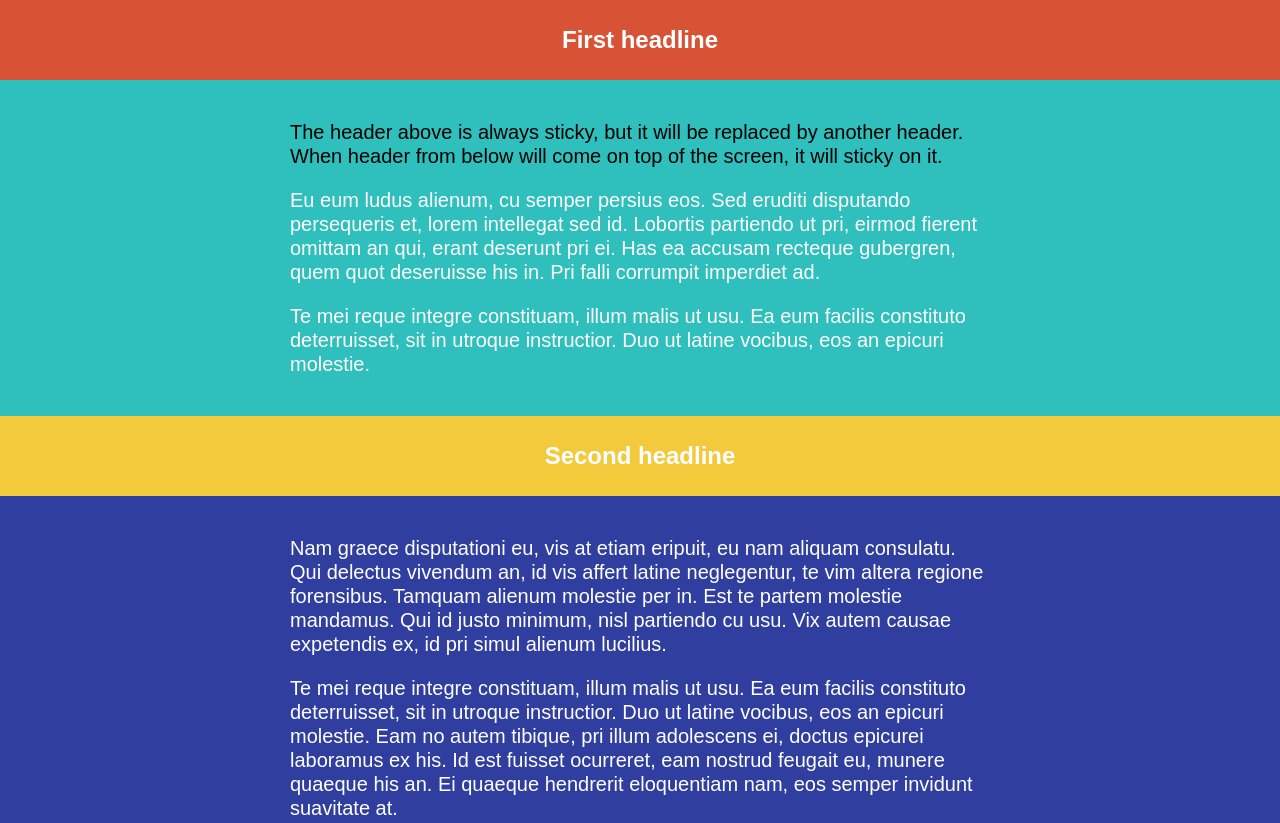
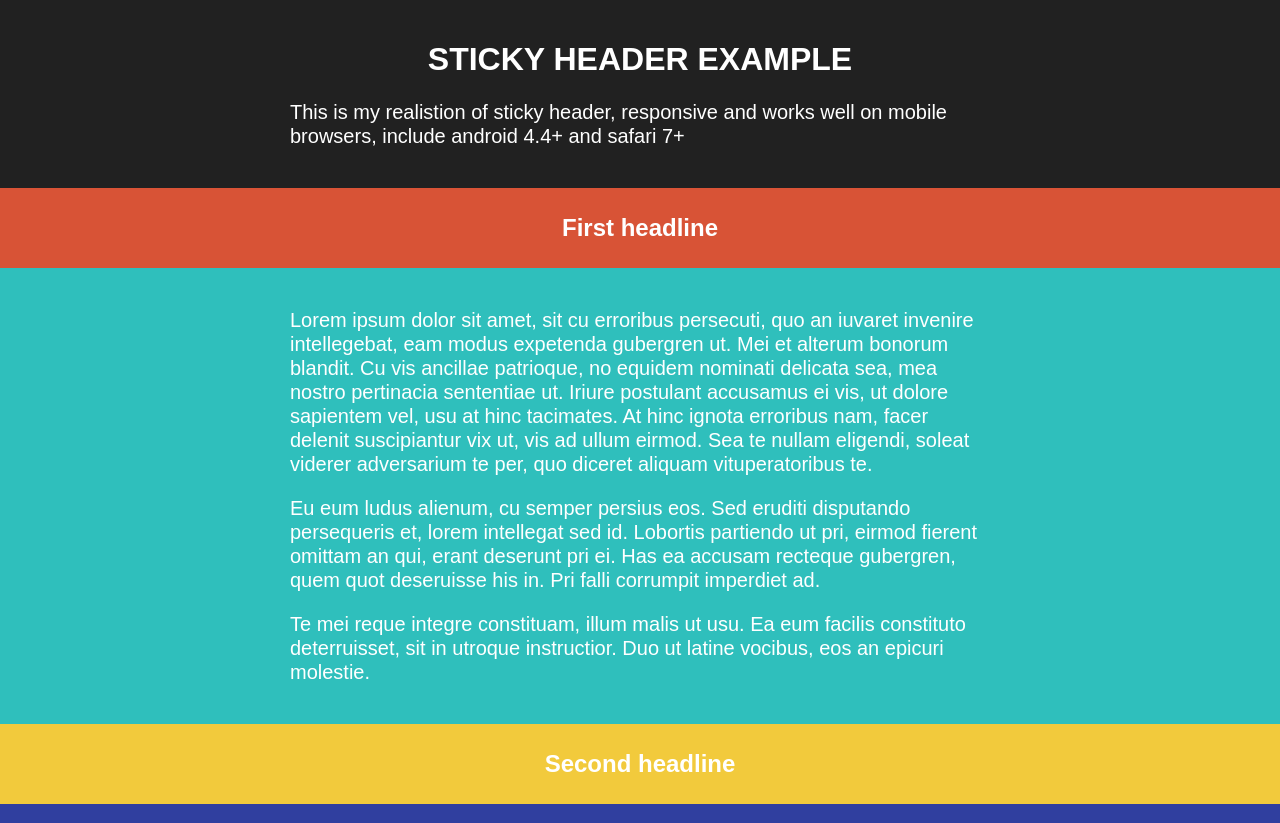
Before and after one commit to moonbrv/sticky-header-test, a plain HTML site: page index.html in a window 1280 px wide. Shown: the top 823 px of the page. Drawn offline with Linux system fonts and the light colour scheme.

Commit message:
update from master

```diff
--- a/css/style.css
+++ b/css/style.css
@@ -181,6 +181,7 @@ th{
 
 body{
   position:relative;
+  background-color:#212121;
   color:white;
 }
 
@@ -208,6 +209,25 @@ body{
   background-color:#0A2828;
 }
 
+.headline--fourth{
+  background-color:#4A148C;
+}
+
+.info--fourth{
+  background-color:#b71c1c;
+}
+
+.info__text, .placeholder__text{
+  font-size:20px;
+  line-height:24px;
+}
+
+.info__description, .placeholder{
+  max-width:700px;
+  margin:0 auto;
+  padding:20px 15px;
+}
+
 .headline{
   position:relative;
   text-align:center;
@@ -221,26 +241,20 @@ body{
   line-height:24px;
 }
 
-.info__description{
-  max-width:700px;
-  margin:0 auto;
-  padding:20px 15px;
-}
-
-.info__text{
-  font-size:20px;
-  line-height:24px;
-}
-
-.info__text--important{
-  color:#000;
-}
-
-[class*="--always-sticky"], [class*="--sticky"]{
+[class*="--sticky"]{
   position:fixed;
   top:0;
   width:100%;
   z-index:3;
+}
+
+.placeholder{
+  min-height:130px;
+}
+
+.placeholder__headline{
+  text-align:center;
+  text-transform:uppercase;
 }
 
 .github{
--- a/index.html
+++ b/index.html
@@ -8,14 +8,17 @@
 <link href="css/style.css" rel="stylesheet"/>
 </head>
 <body>
-<div class="placeholder"></div>
+<div class="placeholder">
+	<h1 class="placeholder__headline">Sticky header example</h1>
+	<p class="placeholder__text">This is my realistion of sticky header, responsive and works well on mobile browsers, include android 4.4+ and safari 7+</p>
+</div>
 <section class="info info--first">
-	<header class="info__header headline info__header--always-sticky headline--first">
+	<header class="info__header headline headline--first">
 		<h2 class="headline__text">First headline</h2>
 	</header>
 	<div class="info__description">
-		<p class="info__text info__text--important">
-			The header above is always sticky, but it will be replaced by another header. When header from below will come on top of the screen, it will sticky on it.
+		<p class="info__text">
+			Lorem ipsum dolor sit amet, sit cu erroribus persecuti, quo an iuvaret invenire intellegebat, eam modus expetenda gubergren ut. Mei et alterum bonorum blandit. Cu vis ancillae patrioque, no equidem nominati delicata sea, mea nostro pertinacia sententiae ut. Iriure postulant accusamus ei vis, ut dolore sapientem vel, usu at hinc tacimates. At hinc ignota erroribus nam, facer delenit suscipiantur vix ut, vis ad ullum eirmod. Sea te nullam eligendi, soleat viderer adversarium te per, quo diceret aliquam vituperatoribus te.
 		</p>
 		<p class="info__text">
 			Eu eum ludus alienum, cu semper persius eos. Sed eruditi disputando persequeris et, lorem intellegat sed id. Lobortis partiendo ut pri, eirmod fierent omittam an qui, erant deserunt pri ei. Has ea accusam recteque gubergren, quem quot deseruisse his in. Pri falli corrumpit imperdiet ad.
@@ -57,6 +60,22 @@
 		</p>
 	</div>
 </section>
+<section class="info info--fourth">
+	<header class="info__header headline headline--fourth">
+		<h2 class="headline__text">Fourth headline</h2>
+	</header>
+	<div class="info__description">
+		<p class="info__text">
+			Nam graece disputationi eu, vis at etiam eripuit, eu nam aliquam consulatu. Qui delectus vivendum an, id vis affert latine neglegentur, te vim altera regione forensibus. Tamquam alienum molestie per in. Est te partem molestie mandamus. Qui id justo minimum, nisl partiendo cu usu. Vix autem causae expetendis ex, id pri simul alienum lucilius.
+		</p>
+		<p class="info__text">
+			Eu eum ludus alienum, cu semper persius eos. Sed eruditi disputando persequeris et, lorem intellegat sed id. Lobortis partiendo ut pri, eirmod fierent omittam an qui, erant deserunt pri ei. Has ea accusam recteque gubergren, quem quot deseruisse his in. Pri falli corrumpit imperdiet ad.
+		</p>
+		<p class="info__text">
+			Te mei reque integre constituam, illum malis ut usu. Ea eum facilis constituto deterruisset, sit in utroque instructior. Duo ut latine vocibus, eos an epicuri molestie.
+		</p>
+	</div>
+</section>
 <div class="github">
 	<a href="https://github.com/moonbrv/sticky-header-test" class="github__link">
 		<img class="github__img" src="http://cdn.instantlogosearch.com/svg/svgporn/github.svg" alt="go to github">
--- a/js/index.js
+++ b/js/index.js
@@ -4,12 +4,6 @@ var headers = document.querySelectorAll('.headline');
 var descriptions = document.querySelectorAll('.info__description');
 var placeholders = document.querySelectorAll('.placeholder');
 var infos = document.querySelectorAll('.info');
-
-/*placeholder get hight of first header,
-when hight of it < header.hight,
-header will hide some area of section below
-*/
-placeholders[0].style.height = headers[0].offsetHeight + 'px';
 
 //get sum of hights of all alements above selected + placeholder.hight
 function getTop(element, i) {
@@ -54,13 +48,9 @@ function manipulate(logic, element, index, clas) {
 	}
 };
 
-/*
-starting from 1 because firs header always sticky
-if you want all headers non sticky on load, change i strat from 0
-and remove clas info__header--always-sticky from headline
-*/
+
 function sticky() {
-	for(var i = 1; i < headers.length; i++) {
+	for(var i = 0; i < headers.length; i++) {
 		//if (scroll of the Page > an element's offset from document's top) then true
 		var bool = pageYOffset >= topPosition[i];
 		manipulate(bool, headers[i], i, cls);
```
Also changed, not shown: 1 other file.
